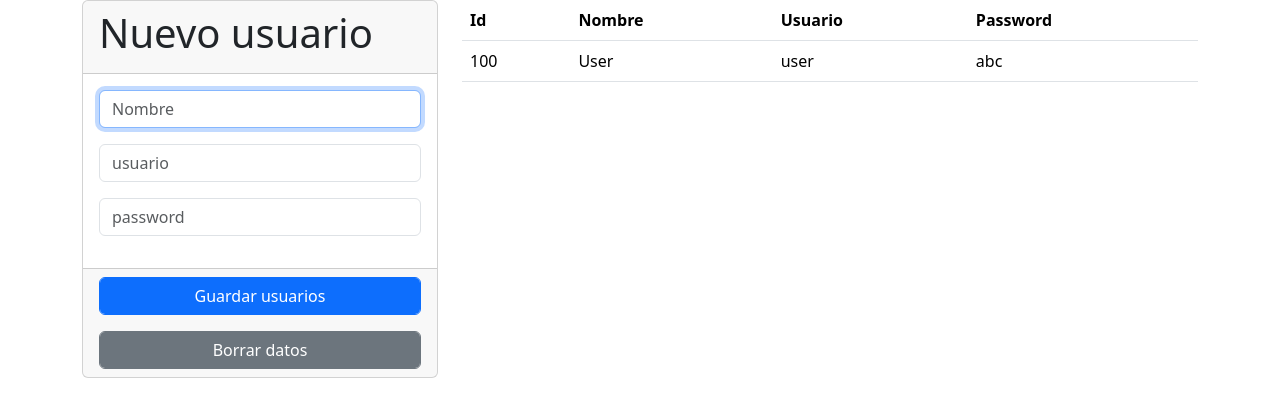
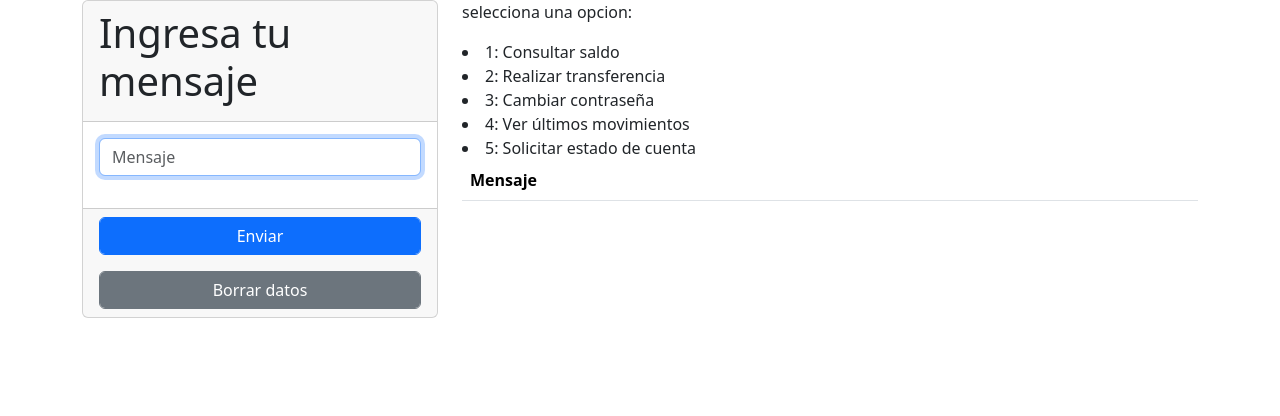
Before and after one commit to GabSalinas110403/Sockets, a website: page public/index.html in a window 1280 px wide. Drawn offline with nearby package versions, Linux system fonts and the light colour scheme; no server answers.

Commit message:
se agrego menu de opciones

```diff
--- a/public/index.html
+++ b/public/index.html
@@ -16,15 +16,13 @@
                 <form action="" id="enviarDatos">
                     <div class="card">
                         <div class="card-header">
-                            <h1>Nuevo usuario</h1>
+                            <h1>Ingresa tu mensaje</h1>
                         </div>
                         <div class="card-body">
-                            <input class="form-control mb-3" type="text" id="nombre" placeholder="Nombre" autofocus>
-                            <input class="form-control mb-3" type="text" id="usuario" placeholder="usuario" >
-                            <input class="form-control mb-3" type="text" id="password" placeholder="password">
+                            <input class="form-control mb-3" type="text" id="mensaje" placeholder="Mensaje" autofocus>
                         </div>
                         <div class="card-footer">
-                            <button class="form-control btn btn-primary mb-3" type="submit">Guardar usuarios</button>
+                            <button class="form-control btn btn-primary mb-3" type="submit">Enviar</button>
                             <button class="form-control btn btn-secondary" type="reset">Borrar datos</button>
                         </div>
                     </div>
@@ -32,23 +30,23 @@
             </div>
             <div class="col-8">
                 <table class="table hoover">
+                    <p>selecciona una opcion:</p>
+                    <li>1: Consultar saldo</li>
+                    <li>2: Realizar transferencia</li>
+                    <li>3: Cambiar contraseña</li>
+                    <li>4: Ver últimos movimientos</li>
+                    <li>5: Solicitar estado de cuenta</li>
                     <thead>
                         <tr>
-                            <th>Id</th>
-                            <th>Nombre</th>
-                            <th>Usuario</th>
-                            <th>Password</th>
+                            <th>Mensaje</th>
                         </tr>
                     </thead>
                     <tbody id="datos">
                         <tr>
-                            <td>100</td>
-                            <td>User</td>
-                            <td>user</td>
-                            <td>abc</td>
                         </tr>
                     </tbody>
                 </table>
+
             </div>
         </div>
     </div>
--- a/public/js/script.js
+++ b/public/js/script.js
@@ -7,9 +7,13 @@ socket.on("saludo", (saludo)=>{
 var enviarDatos = document.getElementById("enviarDatos");
 enviarDatos.addEventListener("submit", (e) => {
     e.preventDefault();
-    var nombre = document.getElementById("nombre").value;
+    var mensaje = document.getElementById("mensaje").value;
     var datos=document.getElementById("datos");
-    socket.emit("nombre", nombre);
+    socket.emit("mensaje", mensaje);
+
+
+
+
     socket.on("saludo", (saludo) =>{
         //console.log(saludo);
         datos.innerHTML=saludo;
```
Also changed, not shown: sockets/socket.js (+31 -4 lines).
